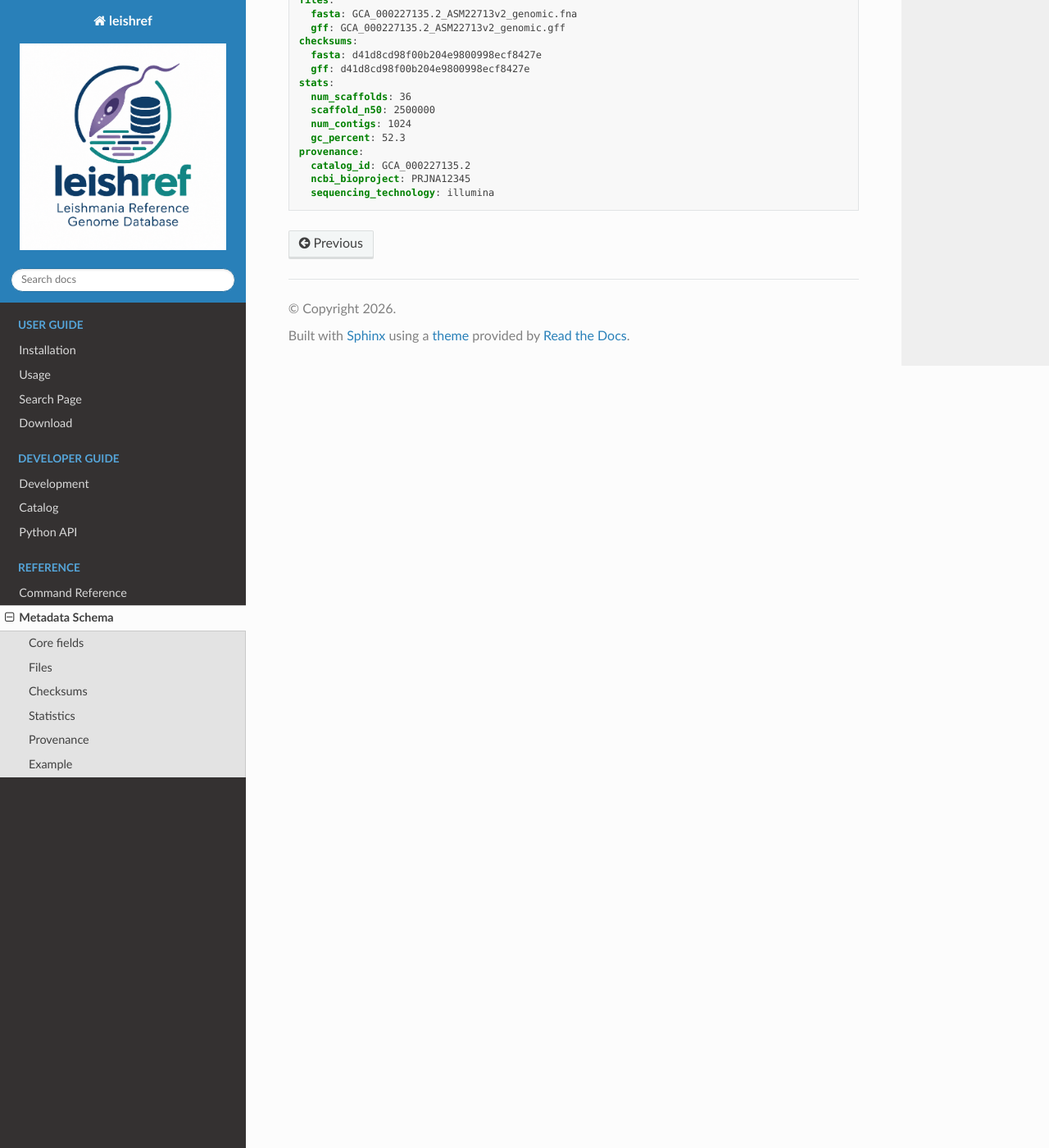
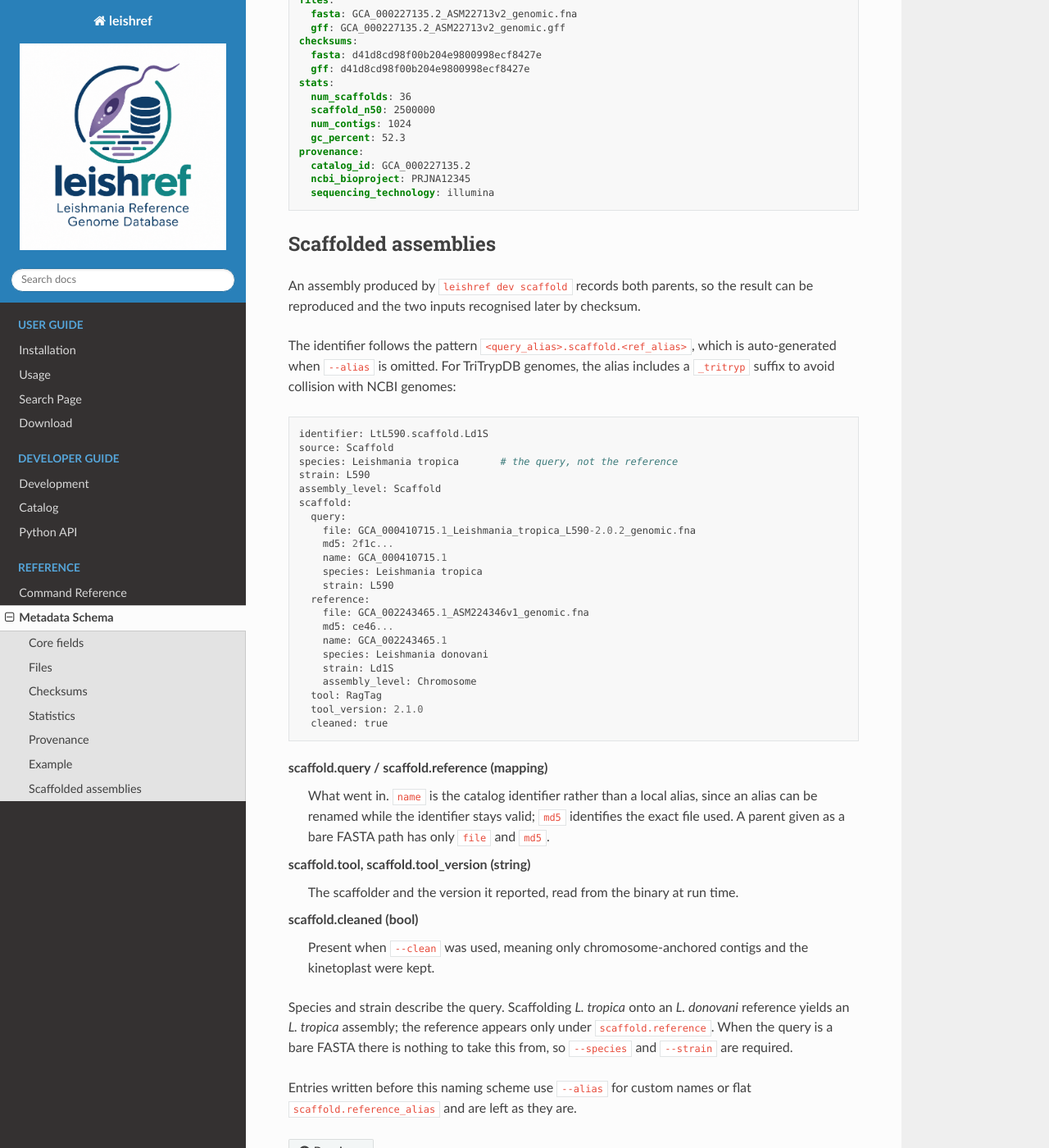
Before and after one commit to cokelaer/leishref, a Sphinx documentation site: the page built from docs/metadata.rst, in a window 1280 px wide and 1400 px high, scrolled down 2193 px. Shown: the whole window at 82% size. Built offline with Sphinx 7.4.7 and the Read the Docs theme 3.1.0, drawn with Linux system fonts in a browser that asks for light colours.

Commit message:
Document scaffold naming convention and auto-generation
- Update metadata.rst example to show new naming pattern <query_alias>.scaffold.<ref_alias>
- Explain TriTrypDB _tritryp suffix convention
- Expand commands.rst scaffold documentation with examples and usage notes
- Document auto-generation behavior when --alias is omitted

```diff
--- a/docs/metadata.rst
+++ b/docs/metadata.rst
@@ -110,3 +110,56 @@ Example
       catalog_id: GCA_000227135.2
       ncbi_bioproject: PRJNA12345
       sequencing_technology: illumina
+
+Scaffolded assemblies
+---------------------
+
+An assembly produced by ``leishref dev scaffold`` records both parents, so the result
+can be reproduced and the two inputs recognised later by checksum.
+
+The identifier follows the pattern ``<query_alias>.scaffold.<ref_alias>``, which is
+auto-generated when ``--alias`` is omitted. For TriTrypDB genomes, the alias includes
+a ``_tritryp`` suffix to avoid collision with NCBI genomes::
+
+    identifier: LtL590.scaffold.Ld1S
+    source: Scaffold
+    species: Leishmania tropica       # the query, not the reference
+    strain: L590
+    assembly_level: Scaffold
+    scaffold:
+      query:
+        file: GCA_000410715.1_Leishmania_tropica_L590-2.0.2_genomic.fna
+        md5: 2f1c...
+        name: GCA_000410715.1
+        species: Leishmania tropica
+        strain: L590
+      reference:
+        file: GCA_002243465.1_ASM224346v1_genomic.fna
+        md5: ce46...
+        name: GCA_002243465.1
+        species: Leishmania donovani
+        strain: Ld1S
+        assembly_level: Chromosome
+      tool: RagTag
+      tool_version: 2.1.0
+      cleaned: true
+
+**scaffold.query** / **scaffold.reference** (mapping)
+    What went in. ``name`` is the catalog identifier rather than a local alias, since an
+    alias can be renamed while the identifier stays valid; ``md5`` identifies the exact
+    file used. A parent given as a bare FASTA path has only ``file`` and ``md5``.
+
+**scaffold.tool**, **scaffold.tool_version** (string)
+    The scaffolder and the version it reported, read from the binary at run time.
+
+**scaffold.cleaned** (bool)
+    Present when ``--clean`` was used, meaning only chromosome-anchored contigs and the
+    kinetoplast were kept.
+
+Species and strain describe the query. Scaffolding *L. tropica* onto an *L. donovani*
+reference yields an *L. tropica* assembly; the reference appears only under
+``scaffold.reference``. When the query is a bare FASTA there is nothing to take this
+from, so ``--species`` and ``--strain`` are required.
+
+Entries written before this naming scheme use ``--alias`` for custom names or flat
+``scaffold.reference_alias`` and are left as they are.
```
Also changed, not shown: docs/commands.rst (+36 -3 lines).
